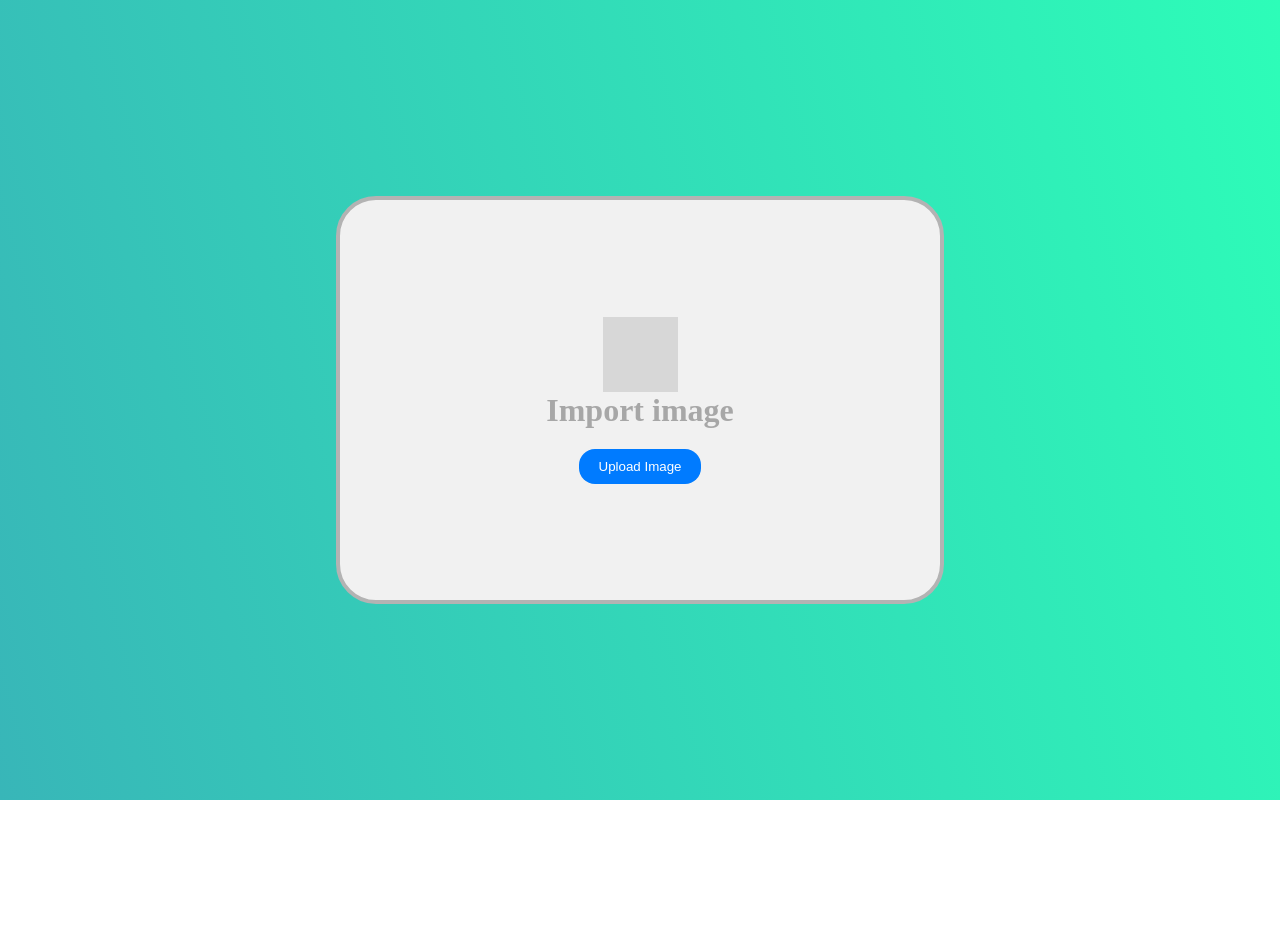
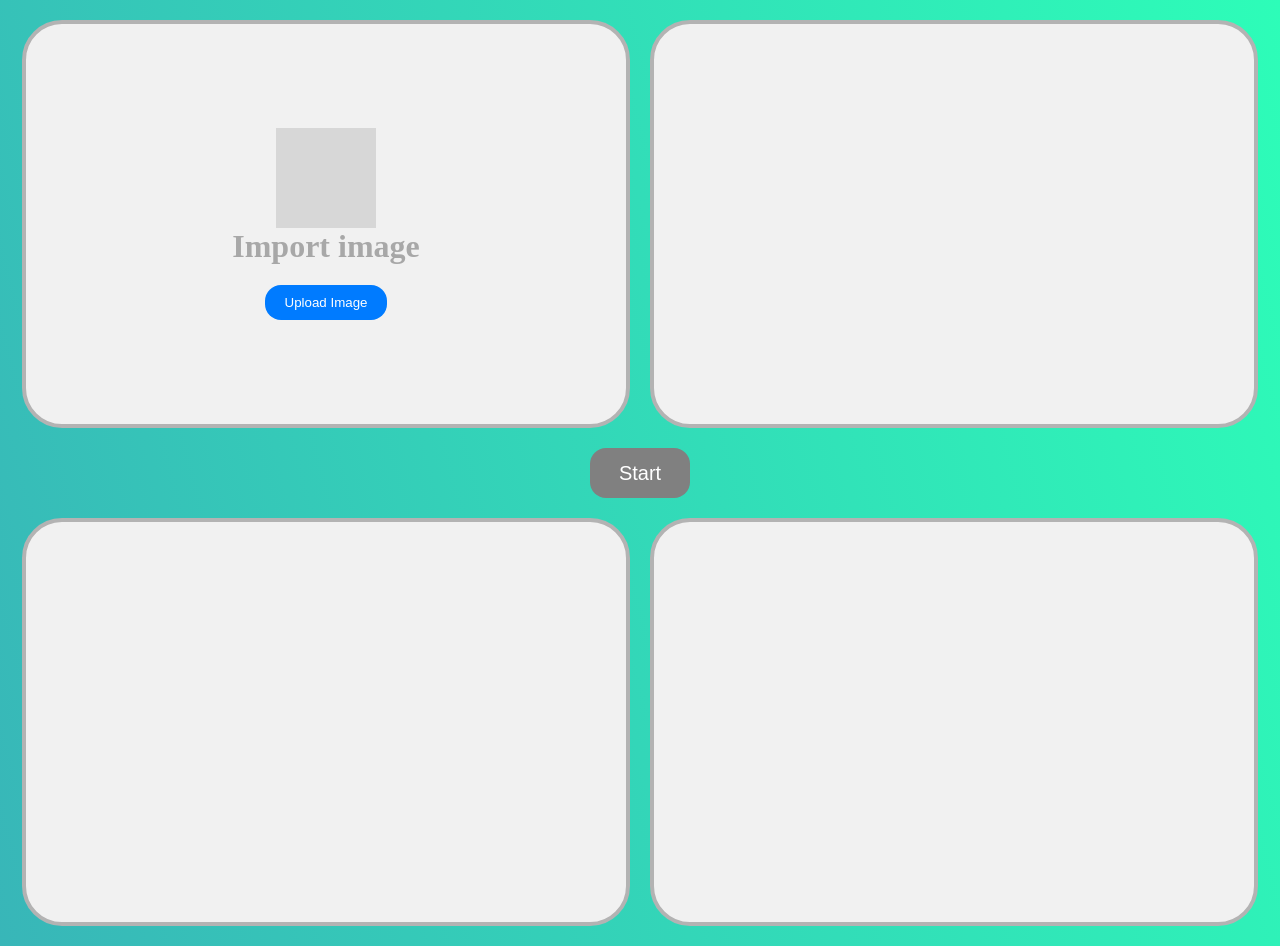
Before and after one commit to mrdilas/frontend_AI, a Vue app: page / in a window 1280 px wide. Before the commit the page ends 800 px from the top, so only its background shows below. Built offline with nearby package versions, Linux system fonts and the light colour scheme; grey boxes are pictures that could not be loaded.

Commit message:
создал псевдозапрос на сторонне api (Данил, посмотри)

```diff
--- a/src/App.vue
+++ b/src/App.vue
@@ -1,5 +1,6 @@
 <template>
-  <div class="workAreaImportImage">
+  <div class="row">
+    <div class="workArea">
       <button v-if="!isItDefaultImage" :style="{ color: buttonColor }"
               class="closeButton" @click="deleteImage">&#10006;</button>
 
@@ -15,7 +16,31 @@
 
       <input type="file" ref="fileInput" @change="uploadImage" accept="image/*" class="uploadInput" style="display: none;" />
     </div>
+
+    <div class="workArea">
+
+    </div>
+
+  </div>
+  <div class="row">
+    <button class="startButton" @click="sendImageToAPI" :disabled="!uploadedImageURL">
+    Start
+    </button>
+  </div>
+
+  <div class="row">
+
+    <div class="workArea">
+
+    </div>
+
+    <div class="workArea">
+
+    </div>
+
+  </div>
 </template>
+
 
 <script>
 export default {
@@ -24,7 +49,7 @@ export default {
       defaultImageURL: "https://icons.iconarchive.com/icons/icons8/windows-8/128/Files-Word-icon.png",
       uploadedImageURL: "",
       isItDefaultImage: true,
-      buttonColor: 'black' // начальный цвет кнопки
+      buttonColor: 'black' // херь, чтоб кнопка меняла цвет
     }
   },
   methods: {
@@ -37,7 +62,7 @@ export default {
       reader.onload = (e) => {
         this.uploadedImageURL = e.target.result;
         this.isItDefaultImage = false;
-        this.determineButtonColor(e.target.result); // вычисляем цвет кнопки
+        this.determineButtonColor(e.target.result); // изменение цвета кнопки
       };
       if (file) {
         reader.readAsDataURL(file);
@@ -47,18 +72,16 @@ export default {
       const img = new Image();
       img.src = imageData;
       img.onload = () => {
-        // Создаем canvas для получения данных пикселей
         const canvas = document.createElement('canvas');
         const ctx = canvas.getContext('2d');
         canvas.width = img.width;
         canvas.height = img.height;
         ctx.drawImage(img, 0, 0);
 
-        // Получаем данные пикселей
         const imageData = ctx.getImageData(0, 0, canvas.width, canvas.height);
         const data = imageData.data;
 
-        // Вычисляем среднюю яркость
+        // вычисление средней яркости
         let r = 0, g = 0, b = 0;
         const pixelCount = data.length / 4;
         for (let i = 0; i < data.length; i += 4) {
@@ -71,29 +94,64 @@ export default {
         g /= pixelCount;
         b /= pixelCount;
 
-        // Яркость по формуле (настраивается по желанию)
+        // формула яркости
         const brightness = (0.299 * r + 0.587 * g + 0.114 * b) / 255;
 
-        // Устанавливаем цвет кнопки
+        // изменение цвета кнопки через тернарник
         this.buttonColor = brightness < 0.5 ? 'white' : 'black';
       };
     },
     deleteImage() {
       this.uploadedImageURL = "";
       this.isItDefaultImage = true;
-      this.buttonColor = 'black'; // сбрасываем цвет кнопки
+      this.buttonColor = 'black'; // сброс цвета кнопки
       this.$refs.fileInput.value = null;
+    },
+    sendImageToAPI() {
+      // Извлекаем base64 строку изображения
+      const base64Image = this.uploadedImageURL.split(',')[1];
+
+      // Настройка API URL
+      const apiURL = "https://example.com/upload"; // Замените на ваш URL API
+
+      fetch(apiURL, {
+        method: 'POST',
+        headers: {
+          'Content-Type': 'application/json',
+        },
+        body: JSON.stringify({ image: base64Image }), // Передать изображение в формат json
+      })
+      .then(response => response.json())
+      .then(data => {
+        console.log('Success:', data);
+        alert('Image successfully uploaded!');
+      })
+      .catch((error) => {
+        console.error('Error:', error);
+        alert('Error uploading image.');
+      });
     }
   }
 }
 </script>
 
 <style scoped>
-.workAreaImportImage {
+
+.row{
+  flex-direction: row;
+  display: flex;
+  margin: 20px;
+  align-items: center;
+  justify-content: center;
+}
+
+.workArea {
   background-color: rgb(241, 241, 241);
   border: 4px solid rgb(179, 179, 179);
   height: 400px;
   width: 600px;
+  margin-left: 10px;;
+  margin-right: 10px;
   border-radius: 40px;
   overflow: hidden;
   position: relative;
@@ -103,7 +161,7 @@ export default {
   justify-content: center;
 }
 
-.workAreaImportImage h1 {
+.workArea h1 {
   color: black;
   opacity: 0.3;
   text-align: center;
@@ -111,8 +169,8 @@ export default {
 }
 
 .defaultImage {
-  height: 75px;
-  width: 75px;
+  height: 100px;
+  width: 100px;
   opacity: 0.3;
   -webkit-user-drag: none;
 }
@@ -144,7 +202,7 @@ export default {
 .uploadedImage {
   height: 100%;
   width: 100%;
-  object-fit: cover;
+  object-fit: contain;
   position: absolute;
   top: 0;
   left: 0;
@@ -165,4 +223,24 @@ export default {
 .uploadButton:hover {
   background-color: #3580cf;
 }
+.startButton {
+  height: 50px;
+  width: 100px;
+  border: none;
+  font-size: 20px;
+  border-radius: 16px;
+  background-color: #09af11;
+  color: white;
+  cursor: pointer;
+  align-items: center;
+  display: flex;
+  justify-content: center;
+}
+.startButton:hover {
+  background-color: #109116;
+}
+.startButton:disabled{
+  background-color: gray;
+  cursor: default;
+}
 </style>
```
Lines whose indentation alone changed are shown as unchanged.
